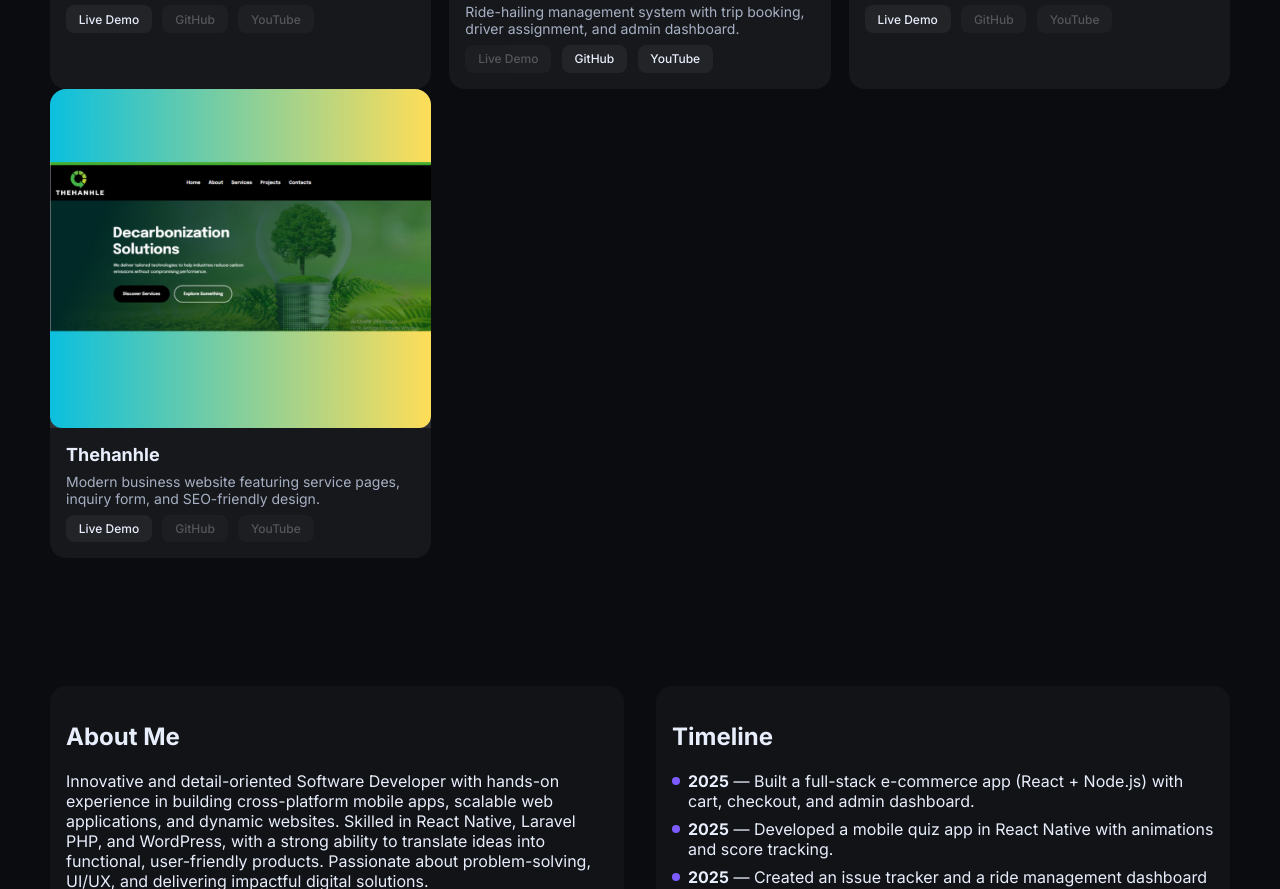
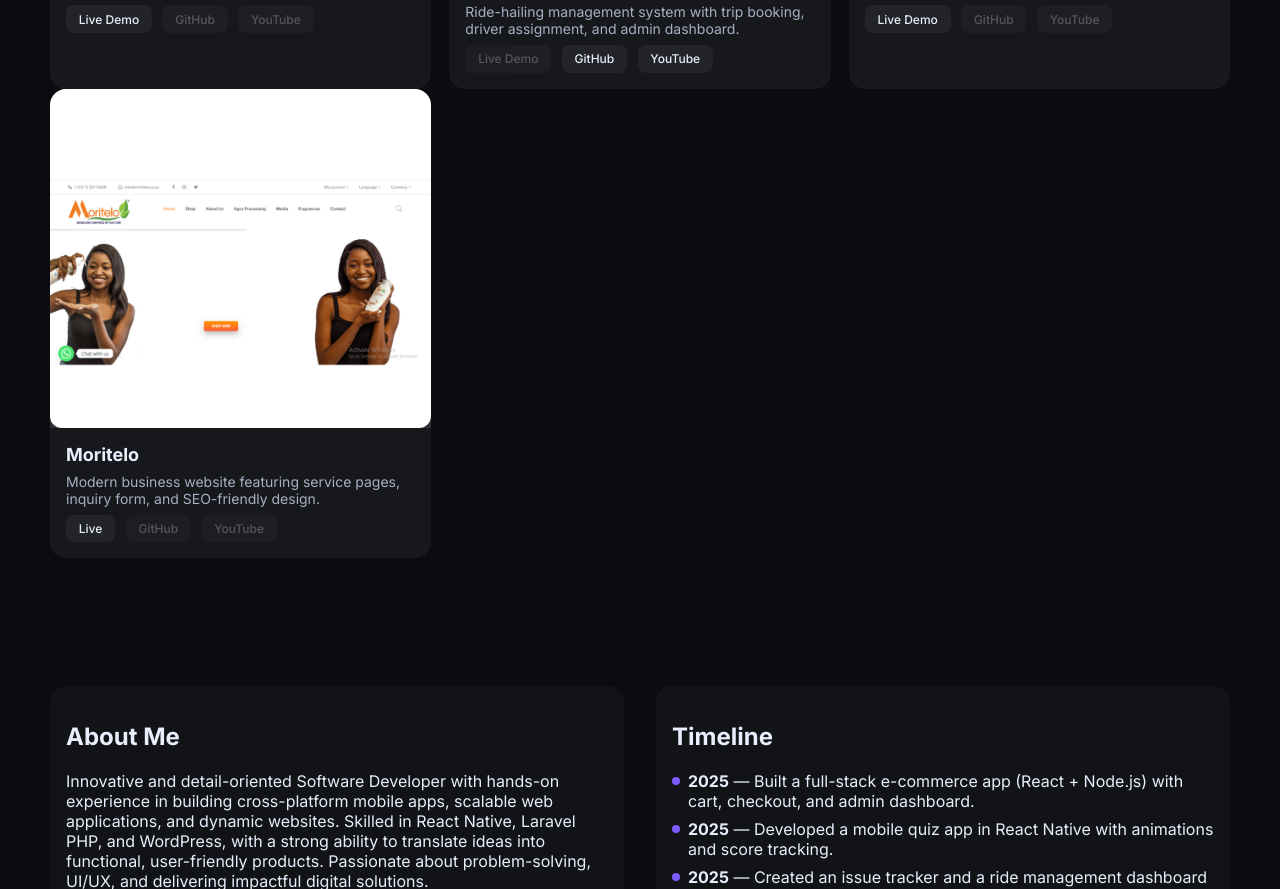
Before and after one commit to Bros-flame/resume-site.github.io, a plain HTML site: page index.html in a window 1280 px wide. Shown: the part 1904-2793 px from the top of the page. Drawn offline with Linux system fonts and the light colour scheme.

Commit message:
Update index.html

```diff
--- a/index.html
+++ b/index.html
@@ -239,12 +239,12 @@
     </div>
         <div class="grid">
       <div class="card">
-        <div class="thumb"><img src="./thehanhle.png" style="max-width:100%; height:auto; border-radius:12px;" /></div>
+        <div class="thumb"><img src="./moritelo.png" style="max-width:100%; height:auto; border-radius:12px;" /></div>
         <div class="content">
-          <h3 class="title">Thehanhle</h3>
+          <h3 class="title">Moritelo</h3>
           <p class="desc">Modern business website featuring service pages, inquiry form, and SEO-friendly design.</p>
           <div class="links">
-              <a href="https://Thehanhle.com/" >Live Demo</a>
+              <a href="https://moritelo.co.za/" >Live</a>
               <a  class="disabled" href="https://github.com/YourUsername/RideX" target="_blank">GitHub</a>
               <a  class="disabled" href="https://youtube.com/your-video-link" target="_blank">YouTube</a>
           </div>
```
